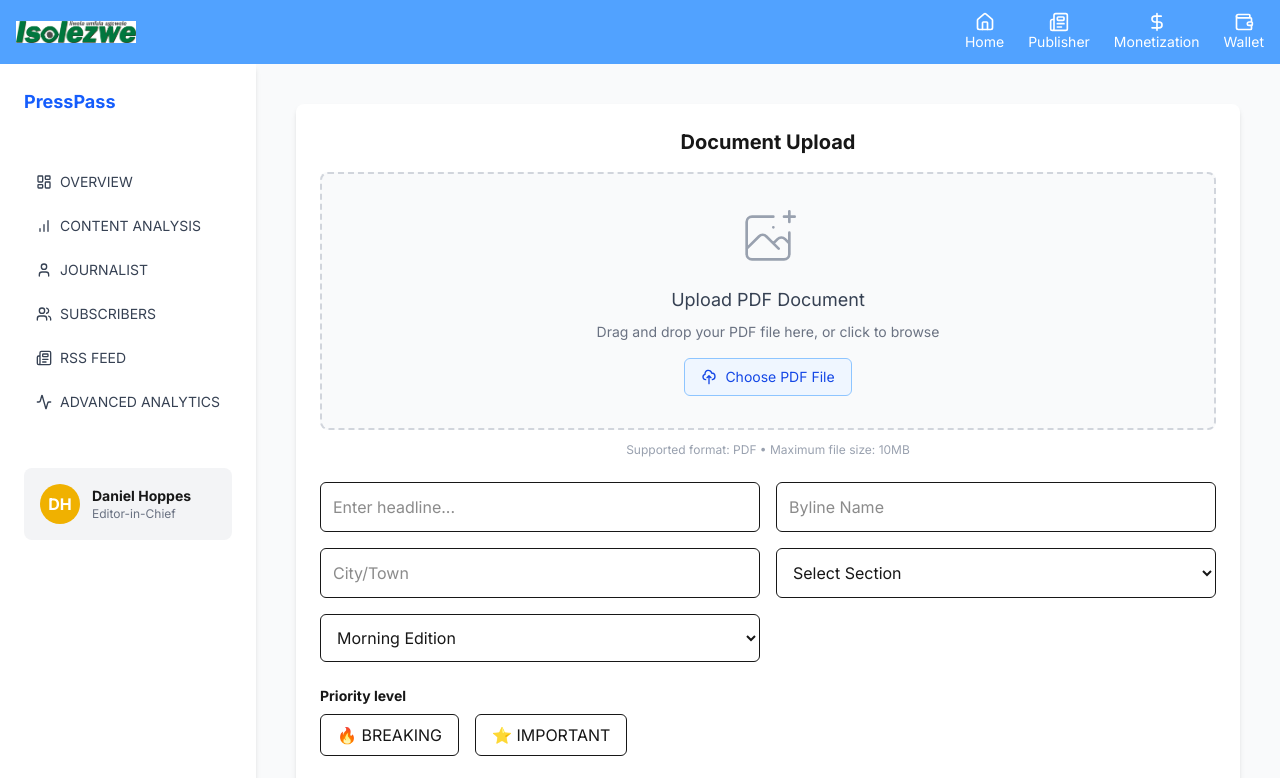
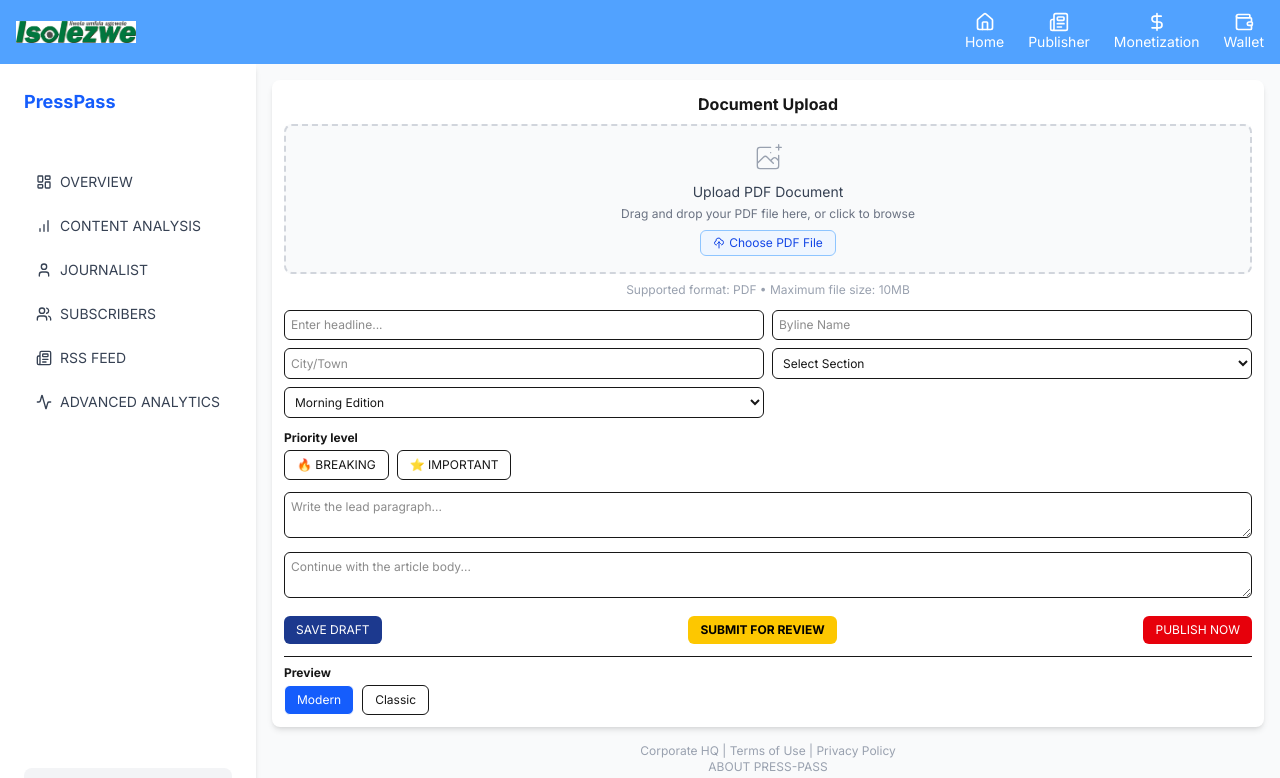
Before and after one commit to Khulunjabulo/PressPassDesktop, a Next.js app: page /print-media/publisher in a window 1280 px wide. Shown: the top 778 px of the page. Built offline with nearby package versions, Linux system fonts and the light colour scheme; no server answers.

Commit message:
Refactor UI components for improved layout and styling consistency across the publisher interface

```diff
--- a/app/print-media/publisher/page.js
+++ b/app/print-media/publisher/page.js
@@ -53,11 +53,11 @@
   return (
     <>
       <Header />
-      <div className="min-h-screen bg-gray-50 flex">
+      <div className="h-screen bg-gray-50 flex overflow-hidden">
         <PublisherSidebar />
 
         {/* Main Content */}
-        <main className="flex-1 p-10">
+        <main className="flex-1 p-4 overflow-y-auto">
           {/* Status Messages */}
           {submissionStatus && (
             <div className={`mb-6 p-4 rounded-md ${
@@ -73,10 +73,10 @@
           <UploadForm onSubmit={handleFormSubmit} />
 
           {/* Footer */}
-          <footer className="text-center mt-8 text-xs text-gray-400">
+          <footer className="text-center mt-4 text-xs text-gray-400">
             <p>Corporate HQ | Terms of Use | Privacy Policy</p>
             <p>ABOUT PRESS-PASS</p>
-            <div className="mt-2 space-x-2">
+            <div className="mt-1 space-x-2">
               <span>🔗</span>
               <span>📘</span>
               <span>🐦</span>
--- a/components/UI/publisherSidebar.js
+++ b/components/UI/publisherSidebar.js
@@ -26,7 +26,7 @@
 
 
   return (
-    <aside className="w-64 bg-white shadow-md min-h-screen">
+    <aside className="w-64 bg-white shadow-md h-full flex flex-col">
       <div className="p-6 font-bold text-lg text-blue-600">PressPass</div>
 
       <nav className="px-6 mt-6 space-y-2">
@@ -51,7 +51,7 @@
       </nav>
 
       {/* Profile block */}
-      <div className="mt-12 px-6">
+      <div className="mt-auto px-6 pb-6">
         <div className="bg-gray-100 p-4 rounded-lg flex items-center space-x-3">
           <div className="w-10 h-10 bg-yellow-500 rounded-full flex items-center justify-center text-white font-bold">DH</div>
           <div>
--- a/components/fileUpload.js
+++ b/components/fileUpload.js
@@ -77,9 +77,9 @@
   }
 
   return (
-    <div className="mb-6">
+    <div className="mb-3">
       <div
-        className={`border-2 border-dashed rounded-lg p-8 text-center transition-all duration-200 cursor-pointer ${
+        className={`border-2 border-dashed rounded-lg p-4 text-center transition-all duration-200 cursor-pointer ${
           isDragOver
             ? "border-blue-500 bg-blue-50"
             : selectedFile
@@ -99,13 +99,13 @@
           className="hidden"
         />
 
-        <div className="mb-4">
+        <div className="mb-2">
           {selectedFile ? (
-            <svg className="mx-auto h-16 w-16 text-green-500" fill="none" stroke="currentColor" viewBox="0 0 24 24">
+            <svg className="mx-auto h-8 w-8 text-green-500" fill="none" stroke="currentColor" viewBox="0 0 24 24">
               <path strokeLinecap="round" strokeLinejoin="round" strokeWidth="2" d="M9 12l2 2 4-4m6 2a9 9 0 11-18 0 9 9 0 0118 0z" />
             </svg>
           ) : (
-            <svg className="mx-auto h-16 w-16 text-gray-400" stroke="currentColor" fill="none" viewBox="0 0 48 48">
+            <svg className="mx-auto h-8 w-8 text-gray-400" stroke="currentColor" fill="none" viewBox="0 0 48 48">
               <path d="M28 8H12a4 4 0 00-4 4v20m32-12v8m0 0v8a4 4 0 01-4 4H12a4 4 0 01-4-4v-4m32-4l-3.172-3.172a4 4 0 00-5.656 0L28 28M8 32l9.172-9.172a4 4 0 015.656 0L28 28m0 0l4 4m4-24h8m-4-4v8m-12 4h.02" strokeWidth="2" strokeLinecap="round" strokeLinejoin="round" />
             </svg>
           )}
@@ -113,9 +113,9 @@
 
         {selectedFile ? (
           <div>
-            <p className="text-lg font-medium text-green-700 mb-2">File Selected Successfully!</p>
-            <p className="text-sm text-gray-600 mb-2">{selectedFile.name}</p>
-            <p className="text-xs text-gray-500 mb-4">
+            <p className="text-sm font-medium text-green-700 mb-1">File Selected!</p>
+            <p className="text-xs text-gray-600 mb-1">{selectedFile.name}</p>
+            <p className="text-xs text-gray-500 mb-2">
               Size: {(selectedFile.size / 1024 / 1024).toFixed(2)} MB
             </p>
             <div className="flex space-x-2">
@@ -150,10 +150,10 @@
           </div>
         ) : (
           <div>
-            <p className="text-lg font-medium text-gray-700 mb-2">
+            <p className="text-sm font-medium text-gray-700 mb-1">
               {isDragOver ? "Drop your PDF file here" : "Upload PDF Document"}
             </p>
-            <p className="text-sm text-gray-500 mb-4">
+            <p className="text-xs text-gray-500 mb-2">
               Drag and drop your PDF file here, or click to browse
             </p>
 <button
@@ -162,9 +162,9 @@
     e.stopPropagation();
     fileInputRef.current?.click();
   }}
-  className="inline-flex items-center px-4 py-2 border border-blue-300 text-sm font-medium rounded-md text-blue-700 bg-blue-50 hover:bg-blue-100 focus:outline-none focus:ring-2 focus:ring-blue-500"
+  className="inline-flex items-center px-3 py-1 border border-blue-300 text-xs font-medium rounded-md text-blue-700 bg-blue-50 hover:bg-blue-100 focus:outline-none focus:ring-2 focus:ring-blue-500"
 >
-  <svg className="mr-2 h-4 w-4" fill="none" stroke="currentColor" viewBox="0 0 24 24">
+  <svg className="mr-1 h-3 w-3" fill="none" stroke="currentColor" viewBox="0 0 24 24">
     <path
       strokeLinecap="round"
       strokeLinejoin="round"
@@ -200,7 +200,7 @@
         </div>
       )}
 
-      <p className="text-xs text-gray-400 mt-3 text-center">
+      <p className="text-xs text-gray-400 mt-2 text-center">
         Supported format: PDF • Maximum file size: 10MB
       </p>
     </div>
--- a/components/previviewToogle.js
+++ b/components/previviewToogle.js
@@ -2,19 +2,19 @@
 
 export default function PreviewToggle({ previewStyle, setPreviewStyle }) {
   return (
-    <div className="border-t pt-4">
-      <p className="text-sm font-semibold mb-2">Preview</p>
+    <div className="border-t pt-2">
+      <p className="text-xs font-semibold mb-1">Preview</p>
       <div className="flex space-x-2">
         <button
           type="button"
-          className={`px-4 py-2 rounded-md border ${previewStyle === "Modern" ? "bg-blue-600 text-white" : "bg-white"}`}
+          className={`px-3 py-1.5 rounded-md border text-xs ${previewStyle === "Modern" ? "bg-blue-600 text-white" : "bg-white"}`}
           onClick={() => setPreviewStyle("Modern")}
         >
           Modern
         </button>
         <button
           type="button"
-          className={`px-4 py-2 rounded-md border ${previewStyle === "Classic" ? "bg-black text-white" : "bg-white"}`}
+          className={`px-3 py-1.5 rounded-md border text-xs ${previewStyle === "Classic" ? "bg-black text-white" : "bg-white"}`}
           onClick={() => setPreviewStyle("Classic")}
         >
           Classic
--- a/components/prioritySelector.js
+++ b/components/prioritySelector.js
@@ -2,20 +2,20 @@
 
 export default function PrioritySelector({ priority, setPriority }) {
   return (
-    <div className="mb-6">
-      <p className="text-sm font-semibold mb-2">Priority level</p>
-      <div className="flex space-x-4">
+    <div className="mb-3">
+      <p className="text-xs font-semibold mb-1">Priority level</p>
+      <div className="flex space-x-2">
         <button
           type="button"
           onClick={() => setPriority("Breaking")}
-          className={`px-4 py-2 rounded-md border ${priority === "Breaking" ? "bg-red-500 text-white" : "bg-white"}`}
+          className={`px-3 py-1.5 rounded-md border text-xs ${priority === "Breaking" ? "bg-red-500 text-white" : "bg-white"}`}
         >
           🔥 BREAKING
         </button>
         <button
           type="button"
           onClick={() => setPriority("Important")}
-          className={`px-4 py-2 rounded-md border ${priority === "Important" ? "bg-yellow-400 text-white" : "bg-white"}`}
+          className={`px-3 py-1.5 rounded-md border text-xs ${priority === "Important" ? "bg-yellow-400 text-white" : "bg-white"}`}
         >
           ⭐ IMPORTANT
         </button>
--- a/components/uploadForm.js
+++ b/components/uploadForm.js
@@ -87,8 +87,8 @@
 
   return (
     <>
-      <form onSubmit={handleSubmit} className="bg-white rounded-lg shadow-md p-6 w-full">
-        <h2 className="text-xl font-bold mb-4 text-center">Document Upload</h2>
+      <form onSubmit={handleSubmit} className="bg-white rounded-lg shadow-md p-3 w-full">
+        <h2 className="text-base font-bold mb-2 text-center">Document Upload</h2>
 
         <FileUpload setFile={setFile} uploadProgress={uploadProgress} onPreview={handlePreview} />
 
@@ -99,18 +99,18 @@
         )}
 
         {/* Form Fields */}
-        <div className="grid grid-cols-1 md:grid-cols-2 gap-4 mb-6">
-          <input name="headline" id="headline" placeholder="Enter headline..." className="border p-3 rounded-md w-full" />
-          <input name="byline" id="byline" placeholder="Byline Name" className="border p-3 rounded-md w-full" />
-          <input name="location" id="location" placeholder="City/Town" className="border p-3 rounded-md w-full" />
+        <div className="grid grid-cols-1 md:grid-cols-2 gap-2 mb-3">
+          <input name="headline" id="headline" placeholder="Enter headline..." className="border p-1.5 rounded-md w-full text-xs" />
+          <input name="byline" id="byline" placeholder="Byline Name" className="border p-1.5 rounded-md w-full text-xs" />
+          <input name="location" id="location" placeholder="City/Town" className="border p-1.5 rounded-md w-full text-xs" />
 
-          <select name="section" id="section" className="border p-3 rounded-md w-full">
+          <select name="section" id="section" className="border p-1.5 rounded-md w-full text-xs">
             <option>Select Section</option>
             <option>Politics</option>
             <option>Business</option>
           </select>
 
-          <select name="edition" id="edition" className="border p-3 rounded-md w-full">
+          <select name="edition" id="edition" className="border p-1.5 rounded-md w-full text-xs">
             <option>Morning Edition</option>
             <option>Evening Edition</option>
           </select>
@@ -118,10 +118,10 @@
 
         <PrioritySelector priority={priority} setPriority={setPriority} />
 
-        <textarea name="lead" id="lead" placeholder="Write the lead paragraph..." className="w-full border p-3 rounded-md mb-4" rows="2" />
-        <textarea name="body" id="body" placeholder="Continue with the article body..." className="w-full border p-3 rounded-md mb-6" rows="5" />
+        <textarea name="lead" id="lead" placeholder="Write the lead paragraph..." className="w-full border p-1.5 rounded-md mb-2 text-xs" rows="2" />
+        <textarea name="body" id="body" placeholder="Continue with the article body..." className="w-full border p-1.5 rounded-md mb-3 text-xs" rows="2" />
 
-        <div className="flex justify-between mb-6">
+        <div className="flex justify-between mb-3">
           <button
             type="button"
             onClick={(e) => {
@@ -136,7 +136,7 @@
               }
               onSubmit(formData)
             }}
-            className="bg-blue-900 text-white px-6 py-2 rounded-md hover:bg-blue-800 transition-colors"
+            className="bg-blue-900 text-white px-3 py-1.5 rounded-md hover:bg-blue-800 transition-colors text-xs"
           >
             SAVE DRAFT
           </button>
@@ -150,7 +150,7 @@
               hiddenInput.value = 'review'
               form.appendChild(hiddenInput)
             }}
-            className="bg-yellow-400 text-black font-semibold px-6 py-2 rounded-md hover:bg-yellow-500 transition-colors"
+            className="bg-yellow-400 text-black font-semibold px-3 py-1.5 rounded-md hover:bg-yellow-500 transition-colors text-xs"
           >
             SUBMIT FOR REVIEW
           </button>
@@ -164,7 +164,7 @@
               hiddenInput.value = 'publish'
               form.appendChild(hiddenInput)
             }}
-            className="bg-red-600 text-white px-6 py-2 rounded-md hover:bg-red-700 transition-colors"
+            className="bg-red-600 text-white px-3 py-1.5 rounded-md hover:bg-red-700 transition-colors text-xs"
           >
             PUBLISH NOW
           </button>
@@ -175,15 +175,15 @@
 
       {/* Immediate PDF Preview (before upload) */}
       {immediatePreviewUrl && !pdfPreviewUrl && (
-        <div className="mt-6 bg-white rounded-lg shadow-md p-6">
-          <div className="flex justify-between items-center mb-4">
-            <h3 className="text-lg font-semibold text-gray-800">PDF Preview (Before Upload)</h3>
+        <div className="mt-3 bg-white rounded-lg shadow-md p-3">
+          <div className="flex justify-between items-center mb-2">
+            <h3 className="text-sm font-semibold text-gray-800">PDF Preview (Before Upload)</h3>
             <button
               onClick={() => {
                 URL.revokeObjectURL(immediatePreviewUrl)
                 setImmediatePreviewUrl(null)
               }}
-              className="inline-flex items-center px-3 py-1 bg-red-600 text-white text-sm rounded-md hover:bg-red-700 transition-colors"
+              className="inline-flex items-center px-2 py-1 bg-red-600 text-white text-xs rounded-md hover:bg-red-700 transition-colors"
             >
               <svg className="w-4 h-4 mr-1" fill="none" stroke="currentColor" viewBox="0 0 24 24">
                 <path strokeLinecap="round" strokeLinejoin="round" strokeWidth="2" d="M6 18L18 6M6 6l12 12" />
@@ -196,13 +196,13 @@
             <iframe
               src={immediatePreviewUrl}
               width="100%"
-              height="500px"
+              height="200px"
               className="w-full"
               title="PDF Preview"
             />
           </div>
 
-          <div className="mt-4 text-sm text-gray-500 text-center">
+          <div className="mt-2 text-xs text-gray-500 text-center">
             <p>This is a preview of your selected PDF. Submit the form to upload and save it.</p>
           </div>
         </div>
@@ -210,15 +210,15 @@
 
       {/* PDF Preview After Upload */}
       {pdfPreviewUrl && (
-        <div className="mt-6 bg-white rounded-lg shadow-md p-6">
-          <div className="flex justify-between items-center mb-4">
-            <h3 className="text-lg font-semibold text-gray-800">PDF Preview</h3>
+        <div className="mt-3 bg-white rounded-lg shadow-md p-3">
+          <div className="flex justify-between items-center mb-2">
+            <h3 className="text-sm font-semibold text-gray-800">PDF Preview</h3>
             <div className="flex space-x-2">
               <a
                 href={pdfPreviewUrl}
                 target="_blank"
                 rel="noopener noreferrer"
-                className="inline-flex items-center px-3 py-1 bg-blue-600 text-white text-sm rounded-md hover:bg-blue-700 transition-colors"
+                className="inline-flex items-center px-2 py-1 bg-blue-600 text-white text-xs rounded-md hover:bg-blue-700 transition-colors"
               >
                 <svg className="w-4 h-4 mr-1" fill="none" stroke="currentColor" viewBox="0 0 24 24">
                   <path strokeLinecap="round" strokeLinejoin="round" strokeWidth="2" d="M10 6H6a2 2 0 00-2 2v10a2 2 0 002 2h10a2 2 0 002-2v-4M14 4h6m0 0v6m0-6L10 14" />
@@ -231,7 +231,7 @@
                   setPreviewError("")
                   setIsLoadingPreview(false)
                 }}
-                className="inline-flex items-center px-3 py-1 bg-red-600 text-white text-sm rounded-md hover:bg-red-700 transition-colors"
+                className="inline-flex items-center px-2 py-1 bg-red-600 text-white text-xs rounded-md hover:bg-red-700 transition-colors"
               >
                 <svg className="w-4 h-4 mr-1" fill="none" stroke="currentColor" viewBox="0 0 24 24">
                   <path strokeLinecap="round" strokeLinejoin="round" strokeWidth="2" d="M6 18L18 6M6 6l12 12" />
@@ -242,10 +242,10 @@
           </div>
 
           {isLoadingPreview && (
-            <div className="flex items-center justify-center h-64 bg-gray-50 rounded-md">
+            <div className="flex items-center justify-center h-20 bg-gray-50 rounded-md">
               <div className="text-center">
-                <div className="animate-spin rounded-full h-8 w-8 border-b-2 border-blue-600 mx-auto mb-2"></div>
-                <p className="text-gray-600">Loading PDF preview...</p>
+                <div className="animate-spin rounded-full h-6 w-6 border-b-2 border-blue-600 mx-auto mb-1"></div>
+                <p className="text-gray-600 text-xs">Loading PDF preview...</p>
               </div>
             </div>
           )}
@@ -266,7 +266,7 @@
               <iframe
                 src={`${pdfPreviewUrl}#toolbar=1&navpanes=1&scrollbar=1`}
                 width="100%"
-                height="600px"
+                height="250px"
                 className="w-full"
                 onLoad={() => {
                   setIsLoadingPreview(false)
@@ -281,7 +281,7 @@
             </div>
           )}
 
-          <div className="mt-4 text-sm text-gray-500 text-center">
+          <div className="mt-2 text-xs text-gray-500 text-center">
             <p>Use the controls above the PDF to navigate, zoom, and interact with the document.</p>
           </div>
         </div>
```
